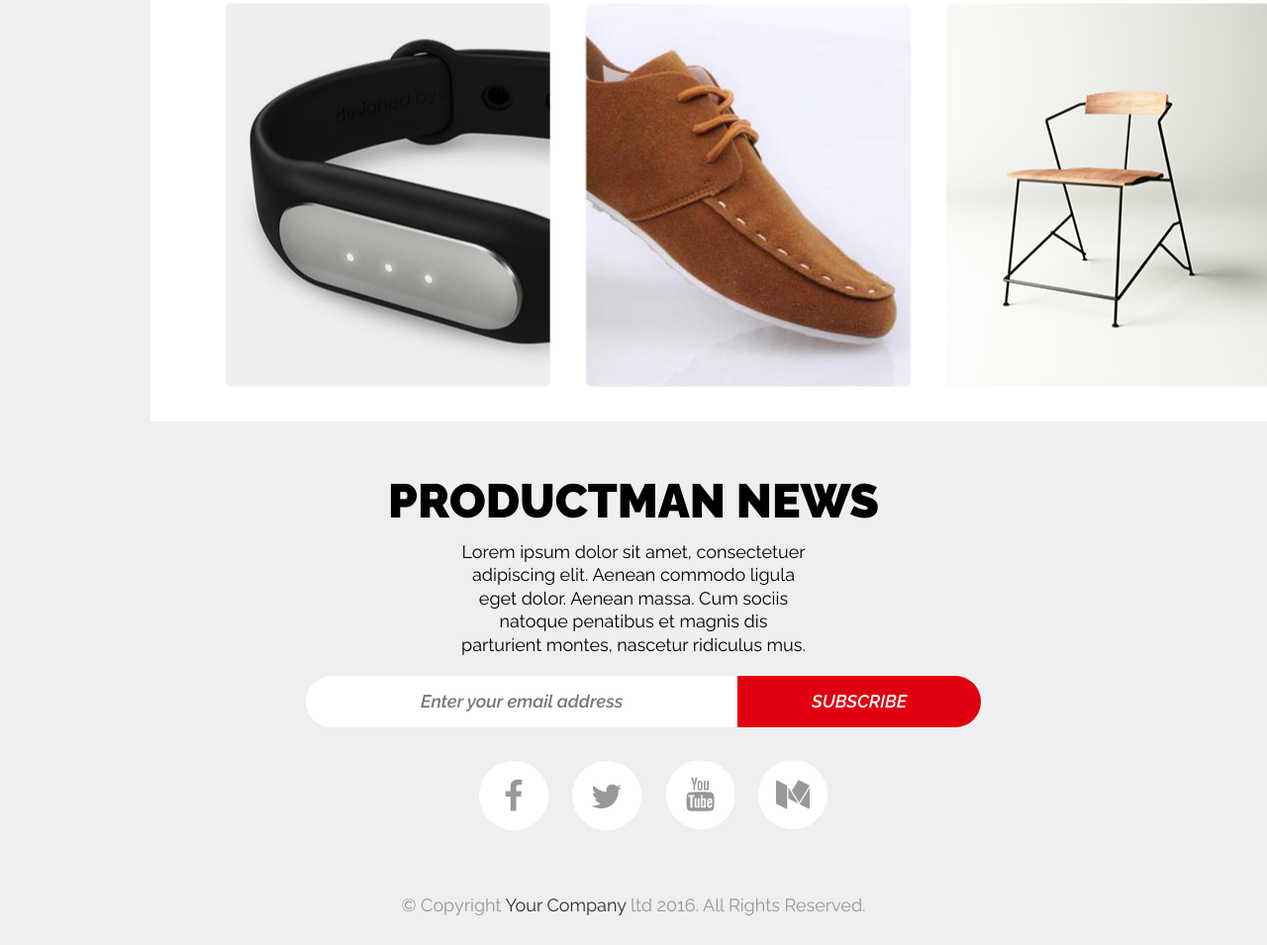
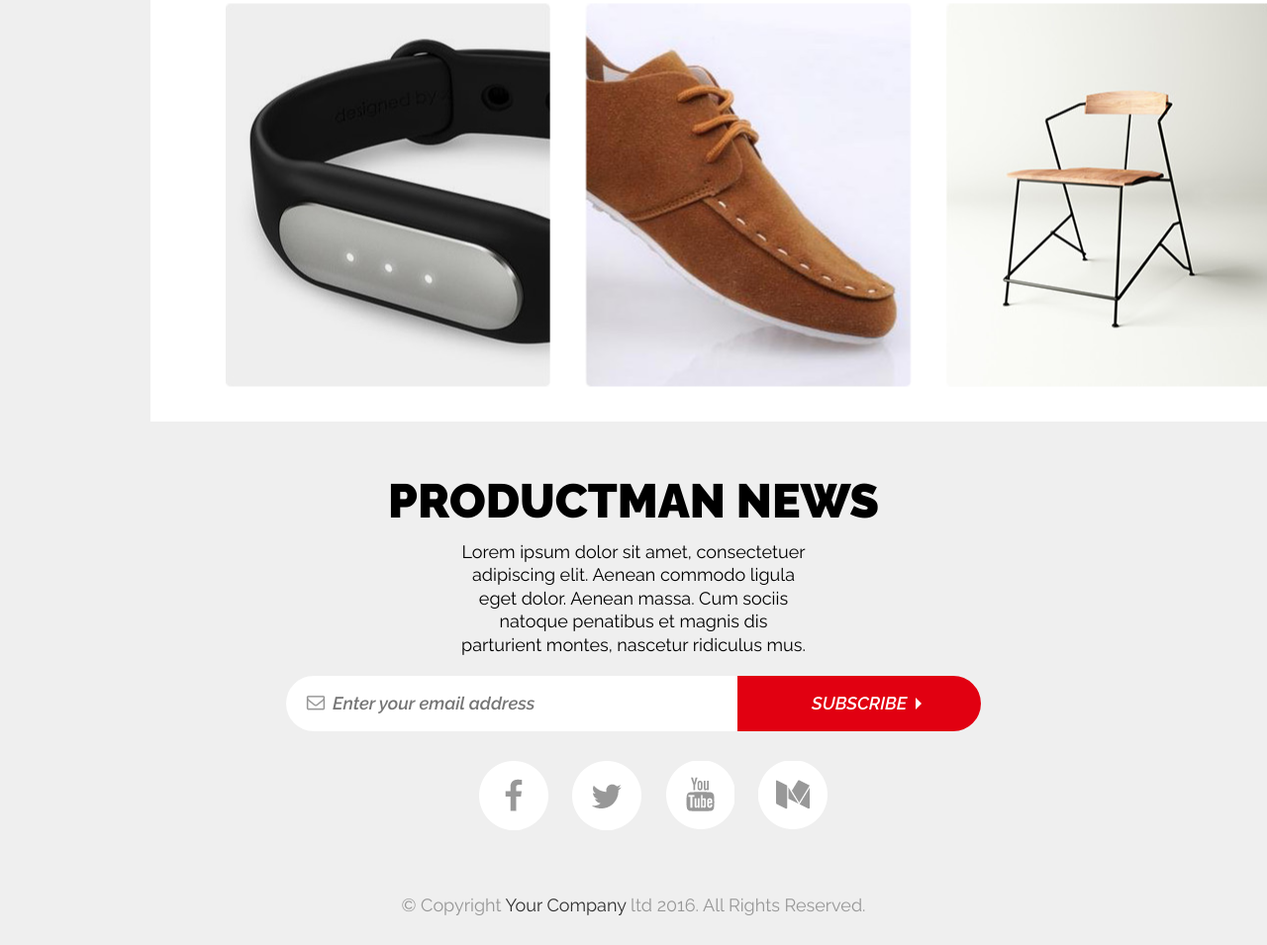
Before and after one commit to Lizycoder/productman, a plain HTML site: page index.html in a window 1280 px wide. Shown: the part 1565-2520 px from the top of the page at 99% size. Drawn offline with Linux system fonts and the light colour scheme.

Commit message:
updated buttons

```diff
--- a/css/styles.css
+++ b/css/styles.css
@@ -243,13 +243,33 @@ width: 692px;
 .form__label {
 	display: inline-block;
 	box-sizing: border-box;
+	position:relative;
+
 }
 .form__label--email {
 	width: 65%;
-	padding-left: 20px;
 }
 .form__label--subscribe {
 	width:35%;
+}
+.form__label--email::before {
+	content: url('../img/mail.jpg');
+	position:absolute;
+	top:20px;
+	left:20px;
+	bottom:20px;
+}
+.form__label--subscribe::after {
+	content: '';
+	position:absolute;
+	height:0;
+	width:0;
+	right:60px;
+	bottom:22px;
+	top:22px;
+  	border-top: 6px solid transparent;
+  	border-bottom: 6px solid transparent;
+ 	border-left: 6px solid #fff;
  }
 .form__input {
 	font-size: 16px;
@@ -270,28 +290,42 @@ width: 692px;
 	     -o-transition: opacity .1s ease;
 	        transition: opacity .1s ease;
 }
-.form__label--email::before {
-	content: '';
-	background-image: url('../img/mail.jpg');
-}
+.form__input[placeholder]          {text-overflow:ellipsis;}
+.form__input::-moz-placeholder     {text-overflow:ellipsis;}
+.form__input:-moz-placeholder      {text-overflow:ellipsis;}
+.form__input:-ms-input-placeholder {text-overflow:ellipsis;}
+
 .form__input--email {
 	vertical-align: middle;
+	text-align: left;
+	padding-left:45px;
 	border-top-left-radius:40px;
 	border-bottom-left-radius:40px;
 	background-color: #fff;
+	border: 2px solid #fff;
 	color:  #979797;
 }
 .form__input:hover,
 .form__input:active,
 .form__input:focus {
-	background-color: rgba(225, 0, 17, .5);
+	border: 2px solid #e10011;
+	color: #e10011;
+	background: linear-gradient(to left, #e10011,#fff 25%);
 	outline:none;
 }
+.form__input--subscribe:hover,
+.form__input--subscribe:active,
+.form__input--subscribe:focus  {
+	background: linear-gradient(to left, #e10011,#fff 40%);
+	border: 2px solid #fff;
+}
+
 .form__input--subscribe {
 	border-top-right-radius:40px;
 	border-bottom-right-radius:40px;
 	background-color: #e10011;
 	text-transform:uppercase;
+	border: 2px solid #e10011;
 	color: #fff;
 	vertical-align: middle;
 }
@@ -357,4 +391,5 @@ padding: 44px 0 0;
 .copyright--black {
 	color:  #303030;
 	text-decoration:none;
+	outline:none;
 }
--- a/index.html
+++ b/index.html
@@ -86,7 +86,7 @@
 			<h2 class="title title--uppercase">PRODUCTMAN NEWS</h2>
 			<p class="text"><i class="fa fa-envelope" aria-hidden="true"></i>Lorem ipsum dolor sit amet, consectetuer adipiscing elit. Aenean commodo ligula eget dolor. Aenean massa. Cum sociis natoque penatibus et magnis dis parturient montes, nascetur ridiculus mus.</p>
 			<form class="form" action="" method="POST">
-				<label class="form__label form__label--email"><input type="email" placeholder="Enter your email address" name="" class="form__input form__input--email"></label>
+				<label class="form__label form__label--email"><input type="email" placeholder="Enter your email address" name="" class="form__input form__input--email" required=""></label>
 				<label class="form__label form__label--subscribe"><input type="button" value="Subscribe" class="form__input form__input--subscribe"></label>
 			</form>
 		</section>
```
Lines whose indentation alone changed are shown as unchanged.
